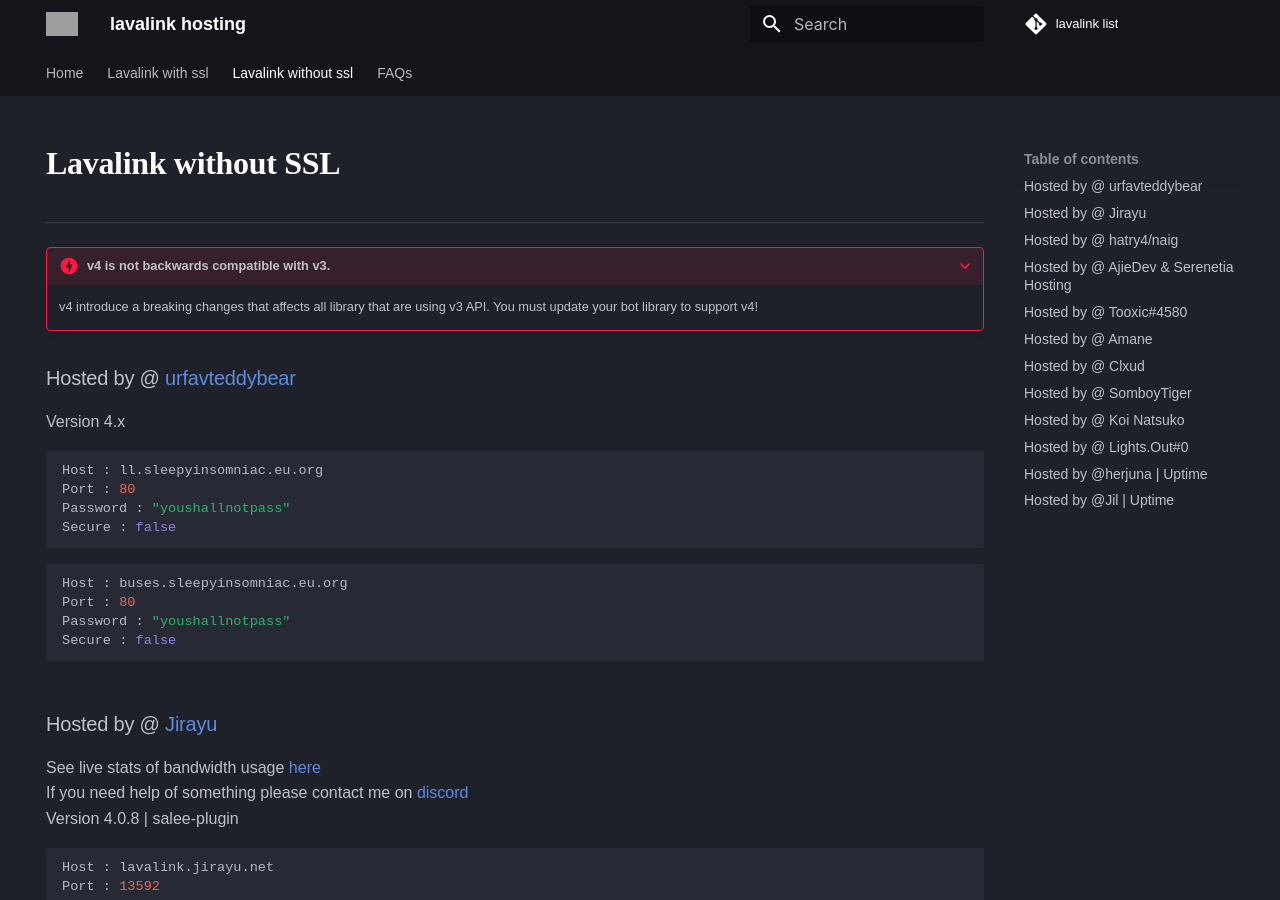
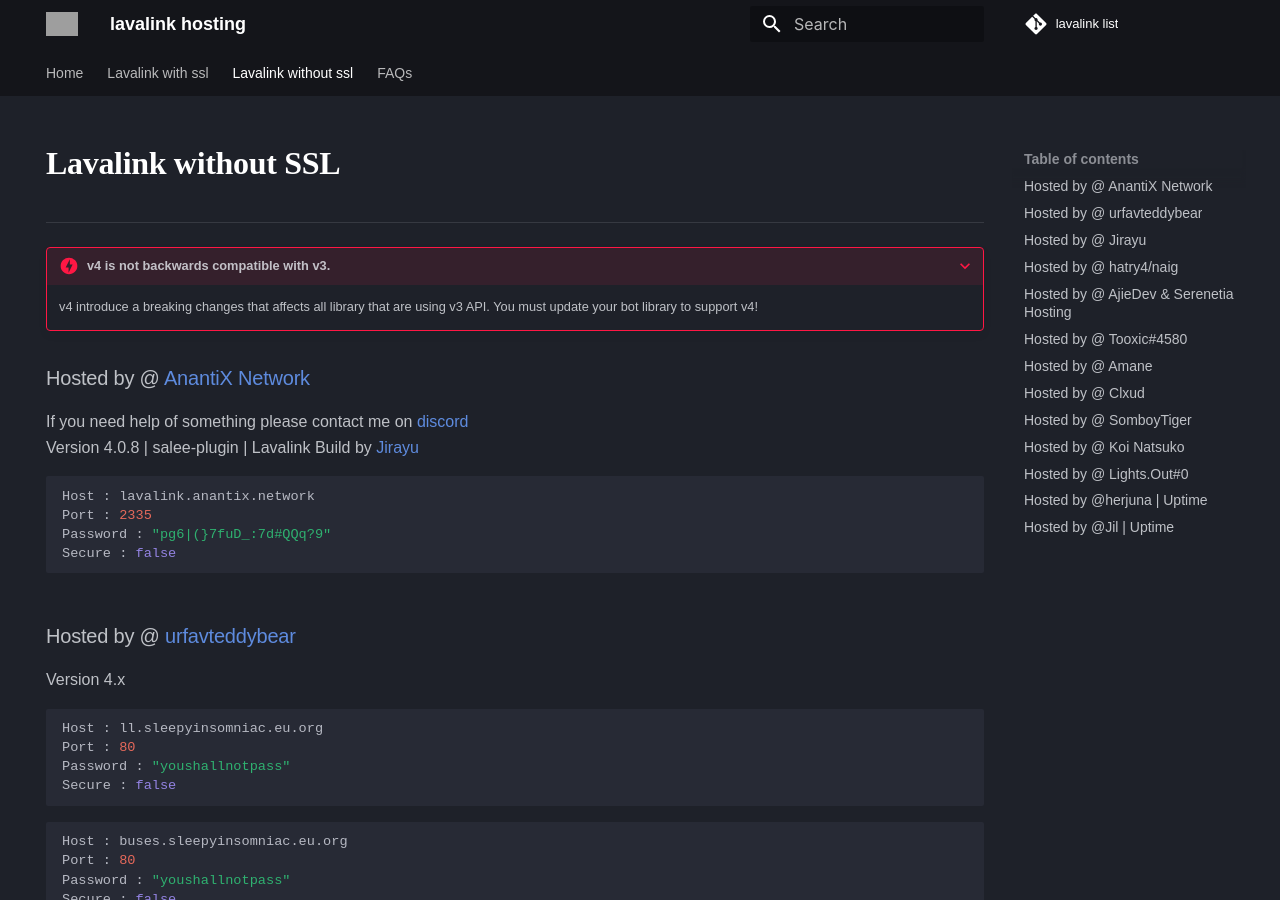
Before and after one commit to DarrenOfficial/lavalink-list, an MkDocs documentation site: the page built from docs/NoSSL/lavalink-without-ssl.md, in a window 1280 px wide and 900 px high. Built offline with MkDocs 1.6.1 and Material for MkDocs 9.7.7, drawn with Linux system fonts in a browser that asks for light colours; some web fonts are replaced; comment, search, counter and statistics services are not loaded; a style sheet for code colours, icons or effects is not loaded; grey boxes are pictures that could not be loaded.

Commit message:
Add Node AnantiX Network (#605)
Add hosting information and connection details for AnantiX Network in lavalink-without-ssl.md

````diff
--- a/docs/NoSSL/lavalink-without-ssl.md
+++ b/docs/NoSSL/lavalink-without-ssl.md
@@ -23,6 +23,17 @@ hide:
 <!-- PLEASE READ --> <!-- SUPPORT OTHER CONTRIBUTORS BY PLACING THE NEW LAVALINK AT THE VERY BOTTOM OF THE OTHERS! --> <!-- PLEASE READ -->
 <!-- FOR ADVERTISING CONTACT ads@darrennathanael.com , PLEASE READ FAQS FOR MORE INFO! -->
 <!-- PLEASE READ -->
+
+
+### Hosted by @ [AnantiX Network](https://github.com/AnantiX)
+If you need help of something please contact me on [discord](https://discord.gg/9GjwHBZCxy) <br />
+Version 4.0.8 | salee-plugin | Lavalink Build by [Jirayu](https://jirayu.net)
+```bash
+Host : lavalink.anantix.network
+Port : 2335
+Password : "pg6|(}7fuD_:7d#QQq?9"
+Secure : false
+```
 
 ### Hosted by @ [urfavteddybear](https://github.com/urfavteddybear/)
 Version 4.x
````
